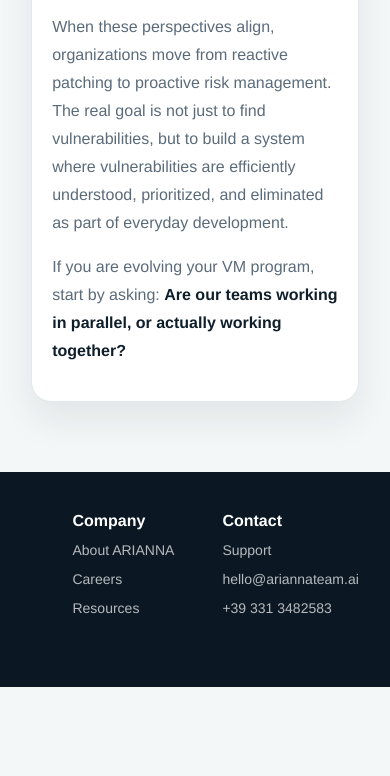
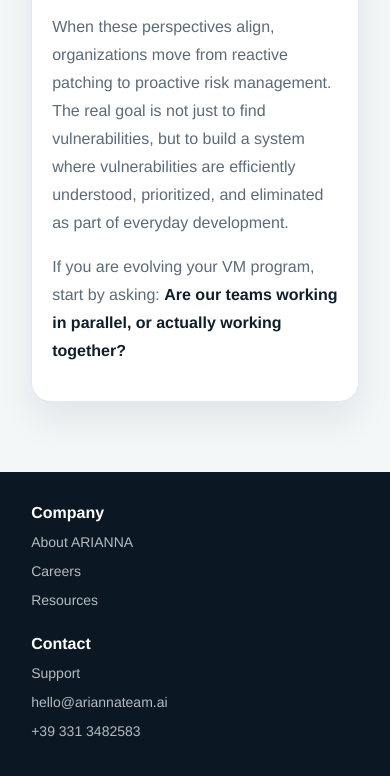
Before and after one commit to janalbertjager/arianna-site, a plain HTML site: page article-bridging-the-gap-vm-dev-vs-qc.html in a window 390 px wide. Shown: the part 6871-7647 px from the top of the page. Before the commit the page ends 7558 px from the top, so only its background shows below. Drawn offline with Linux system fonts and the light colour scheme.

Commit message:
Fix footer layout for mobile screens

```diff
--- a/article-bridging-the-gap-vm-dev-vs-qc.html
+++ b/article-bridging-the-gap-vm-dev-vs-qc.html
@@ -172,6 +172,21 @@
         order: 3;
       }
       .nav-cta { margin-left: auto; }
+    }
+      @media (max-width: 720px) {
+      footer {
+        display: grid;
+        grid-template-columns: 1fr;
+        justify-content: start;
+        gap: 16px;
+        padding: 32px 8vw 40px;
+      }
+      .footer-company,
+      .footer-contact {
+        grid-column: auto;
+        justify-self: start;
+        align-self: start;
+      }
     }
   </style>
   <link rel="stylesheet" href="chatbot.css" />
```
Also changed, not shown: article-sbom-governance-playbook.html (+15 -0 lines), book-a-demo.html (+15 -0 lines), company.html (+15 -0 lines), compliance.html (+15 -0 lines), contact.html (+15 -0 lines), index.html (+15 -0 lines), industries.html (+15 -0 lines), partners.html (+15 -0 lines), resources.html (+15 -0 lines), support.html (+15 -0 lines).
